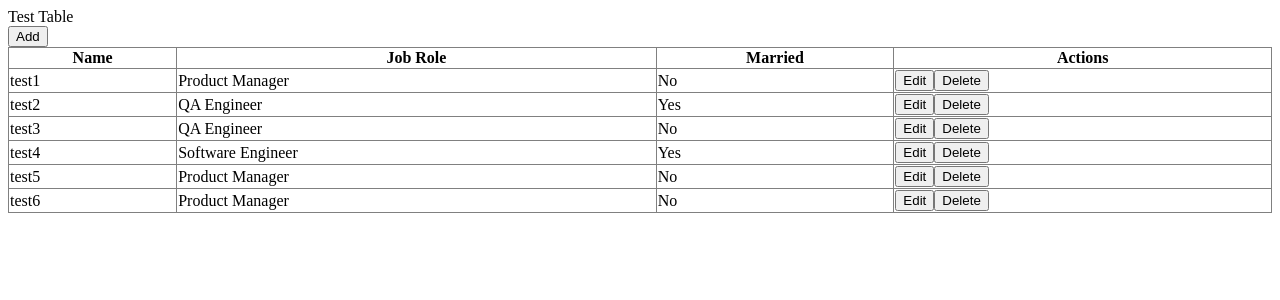
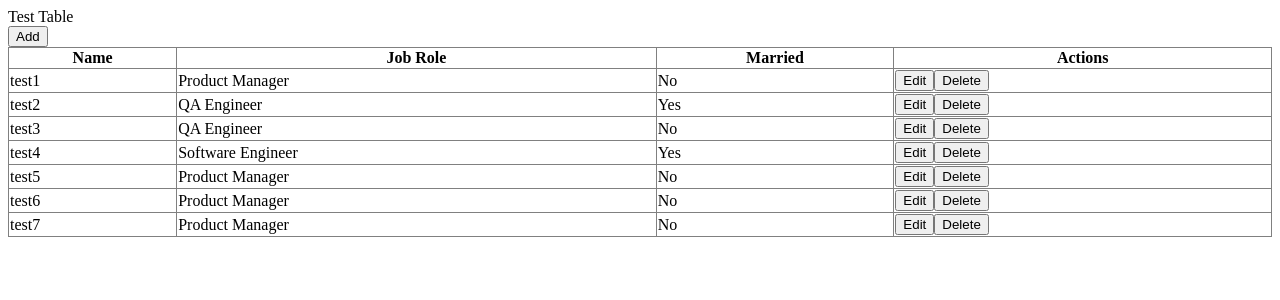
Before and after one commit to Dumuthu2000/custom-react-table, a React (Vite) app: page / in a window 1280 px wide. Shown: the top 300 px of the page. Built offline with nearby package versions, Linux system fonts and the light colour scheme.

Commit message:
Add new data to the data object

```diff
--- a/src/data/tableData.js
+++ b/src/data/tableData.js
@@ -29,4 +29,9 @@ export const tableData = [
         jobRole: 'Product Manager',
         isMarried: false,
     },
+    {
+        name: 'test7',
+        jobRole: 'Product Manager',
+        isMarried: false,
+    },
 ]
```
